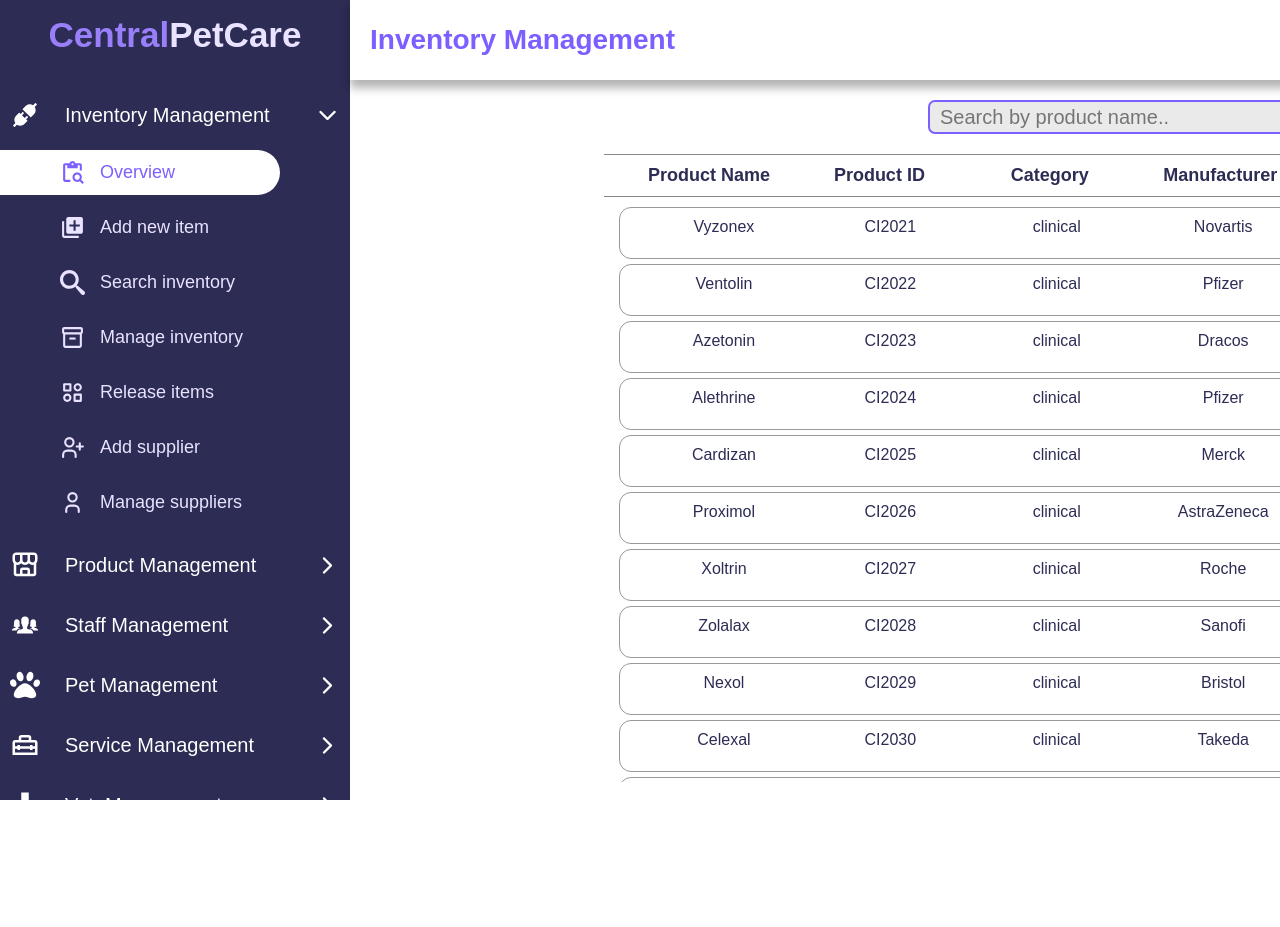
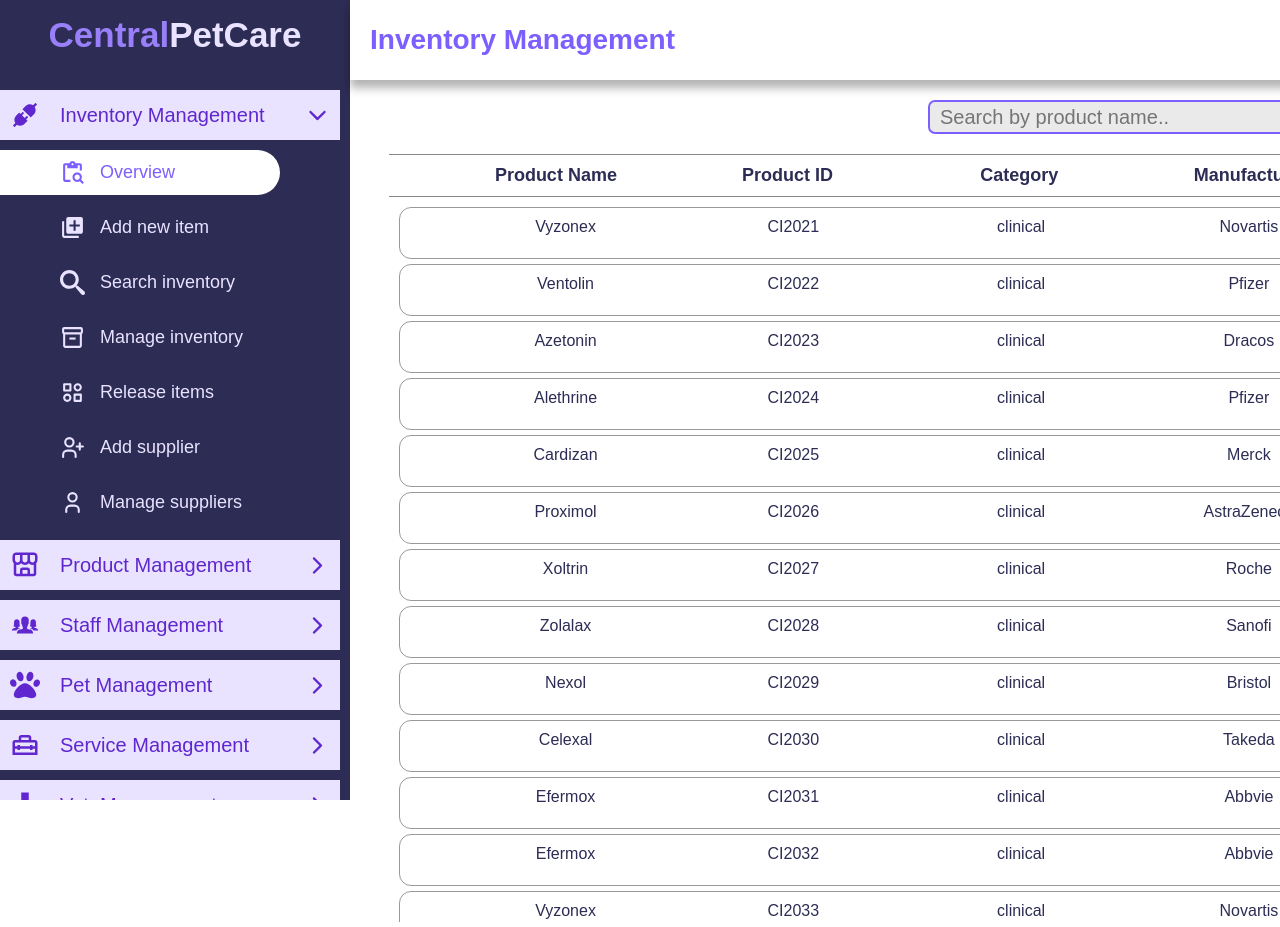
Before and after one commit to IT21189630/Dashboard, a React (Create React App) app: page /component-4 in a window 1280 px wide. Shown: the top 927 px of the page. Before the commit the page ends 800 px from the top, so only its background shows below. Built offline with nearby package versions, Linux system fonts and the light colour scheme.

Commit message:
initial commit of the dashboard

```diff
--- a/src/sass/dl-sidebar.scss
+++ b/src/sass/dl-sidebar.scss
@@ -37,12 +37,13 @@ $secondary-color-purple4: #E9E3FF;
 // side bar items
 
 .functionPrompt{
-    width: 350px;
+    width: 340px;
     display: flex;
     justify-content: flex-start;
     align-items: center;
     padding: 10px;
     margin: 5px 0;
+    background-color: $secondary-color-purple4;
 }
 
 
@@ -51,8 +52,8 @@ $secondary-color-purple4: #E9E3FF;
     justify-content: center;
     align-items: center;
     font-size: 30px;
-    margin-right: 15px;
-    color: white;
+    margin-right: 10px;
+    color: $secondary-color-purple2;
 }
 
 .mainFuncItemName {
@@ -63,7 +64,7 @@ $secondary-color-purple4: #E9E3FF;
     margin-left: 10px;
     margin-right: 15px;
     width: 250px;
-    color: white;
+    color: $secondary-color-purple2;
 }
 
 
@@ -73,7 +74,7 @@ $secondary-color-purple4: #E9E3FF;
     align-items: center;
     font-size: 25px;
     margin-left: 25px;
-    color: white;
+    color: $secondary-color-purple2;
 }
 
 
--- a/src/sass/manage-inventory.scss
+++ b/src/sass/manage-inventory.scss
@@ -11,7 +11,7 @@ $secondary-color-purple4: #E9E3FF;
     justify-content: flex-start;
     align-items: center;
     width: auto;
-    height: 710px;
+    height: auto;
     overflow: hidden;
     position: relative;
 }
@@ -55,11 +55,22 @@ $secondary-color-purple4: #E9E3FF;
 
 // search results and displayers stylings
 
+
+// .result-container {
+//     border-radius: 12px;
+//     width: 100%;
+//     padding: 10px 20px;
+//     display: flex;
+//     justify-content: space-evenly;
+//     margin-top: 5px;
+//     border: 1px solid rgba($color: #000000, $alpha: .4);
+// }
+
 .inventory-info-item-head {
     width: 100%;
     padding: 10px 20px;
     display: flex;
-    justify-content: space-between;
+    justify-content: space-evenly;
     margin-top: 10px;
     border-top: 1px solid #888;
     border-bottom: 1px solid #888;
@@ -81,9 +92,17 @@ $secondary-color-purple4: #E9E3FF;
     font-size: 16px;
 }
 
+.search-results-section{
+    display: flex;
+    flex-direction: column;
+    justify-content: center;
+    align-items: center;
+    width: 95%;
+}
+
 .search-results-container{
     width: 100%;
-    height: 580px;
+    height: 720px;
     padding: 0 10px;
     margin: 5px;
     overflow-y: scroll;
```
